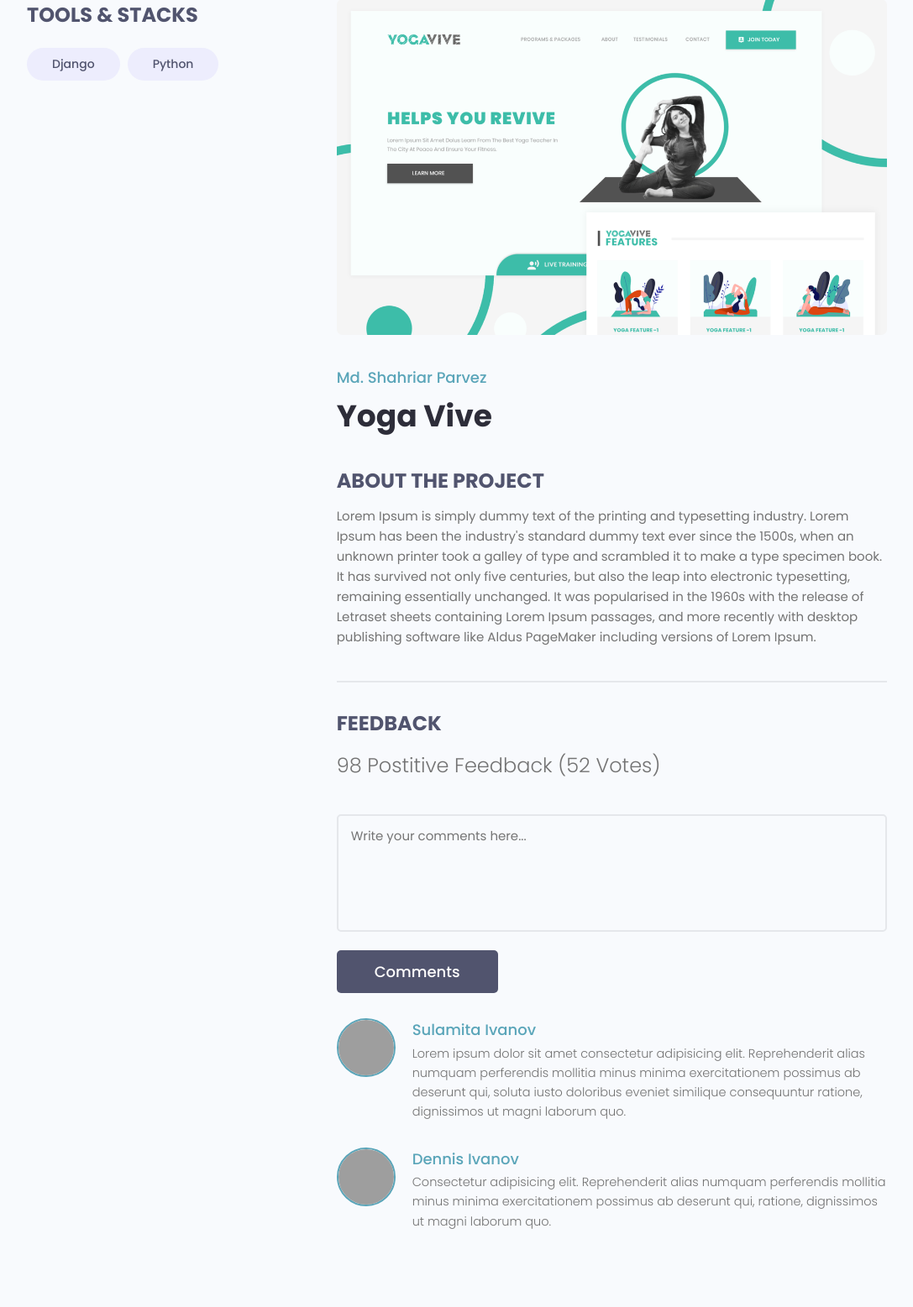
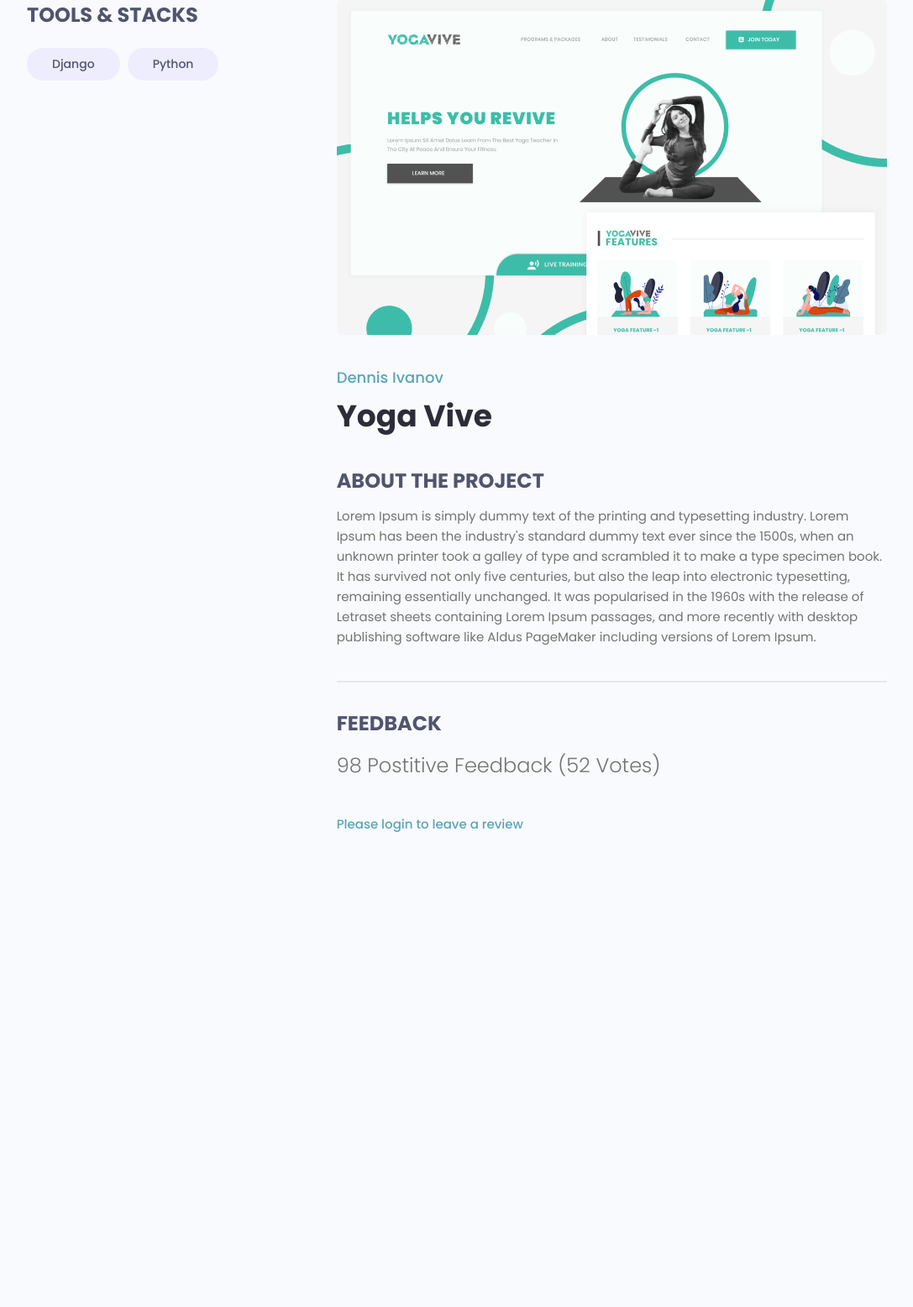
Before and after one commit to matheeshaw25/DevSearch, a Django app: page /projects/project/2ecce86c-1d04-4db3-9c70-a4e424ffa647/ in a window 1280 px wide. Shown: the part 108-1665 px from the top of the page at 84% size, without its empty margins (96-1183 px from the left). After the commit the page ends 1099 px from the top, so only its background shows below. Run offline with Django 5.2, Linux system fonts and the light colour scheme; data comes from the database, SQL or seed files in the repository; both versions use the stored data as it was after the commit; some libraries are stand-ins or nearby versions; grey boxes are pictures that could not be loaded.

Commit message:
Added Reviews Functionality

```diff
--- a/projects/forms.py
+++ b/projects/forms.py
@@ -1,6 +1,6 @@
-from django.forms import ModelForm
+from django.forms import ModelForm, widgets
 from django import forms
-from .models import Project
+from .models import Project , Review
 
 class ProjectForm(ModelForm):
     class Meta:
@@ -17,3 +17,20 @@ class ProjectForm(ModelForm):
                  field.widget.attrs.update({'class':'input'}) #setting an input class in the form
 
             # self.fields['title'].widget.attrs.update({'class':'input', 'placeholder':'Add Title'})
+
+
+class ReviewForm(ModelForm):
+    class Meta:
+        model = Review
+        fields = ['value','body']
+        labels = {
+               'value' : 'Place your vote',
+               'body' : 'Add a comment with your vote'
+        }
+
+
+    def __init__(self,*args,**kwargs):
+            super(ReviewForm,self).__init__(*args,**kwargs)
+
+            for name, field in self.fields.items():
+                field.widget.attrs.update({'class':'input'}) #setting an input class in the form
--- a/projects/models.py
+++ b/projects/models.py
@@ -5,7 +5,7 @@ from users.models import Profile
 # Create your models here.
 
 class Project(models.Model):
-    owner = models.ForeignKey(Profile, null=True, blank=True, on_delete=models.SET_NULL)
+    owner = models.ForeignKey(Profile, null=True, blank=True, on_delete=models.SET_NULL) # one to many
     title = models.CharField(max_length=200)
     description = models.TextField(null=True, blank = True)
     featured_image = models.ImageField(null=True, blank=True, default="default.jpg") # profile picture and default image , also pip install pillow
@@ -21,7 +21,25 @@ class Project(models.Model):
         return self.title
 
     class Meta:
-        ordering = ['created']
+        ordering = ['-vote_ratio','-vote_total', 'title'] #high ratio and high total will be sorted first
+
+    @property
+    def reviewers(self): #people who have reviewed for a project
+        queryset = self.review_set.all().values_list('owner__id', flat = True)
+        return queryset
+
+
+    @property
+    def getVoteCount(self): #calculating the vote total and vote ratio
+        reviews = self.review_set.all()
+        upVotes = reviews.filter(value='up').count()
+        totalVotes = reviews.count()
+
+        ratio = (upVotes/totalVotes)*100
+        self.vote_total = totalVotes
+        self.vote_ratio = ratio
+
+        self.save()
 
 
 class Review(models.Model):
@@ -29,12 +47,15 @@ class Review(models.Model):
         ('up','Up Vote'),
         ('down','Down Vote'),
     )
-    #owner =
+    owner = models.ForeignKey(Profile, on_delete=models.CASCADE, null=True)
     project = models.ForeignKey(Project, on_delete=models.CASCADE) #cascade removes all the reviews if project is deletedw
     body = models.TextField(null=True, blank = True)
     value = models.CharField(max_length=200,choices=VOTE_TYPE)
     created = models.DateTimeField(auto_now_add=True)
     id = models.UUIDField(default=uuid.uuid4, unique=True, primary_key=True, editable=False)
+
+    class Meta:
+        unique_together = [['owner','project']] #one owner can give one review
 
     def __str__(self) :
         return self.value
--- a/projects/templates/projects/single-project.html
+++ b/projects/templates/projects/single-project.html
@@ -36,7 +36,7 @@
         </div>
         <div class="column column--2of3">
           <img class="singleProject__preview" src="{{project.featured_image.url}}" alt="portfolio thumbnail" />
-          <a href="profile.html" class="singleProject__developer">Md. Shahriar Parvez</a>
+          <a href="profile.html" class="singleProject__developer">{{project.owner.name}}</a>
           <h2 class="singleProject__title">{{project.title}}</h2>
           <h3 class="singleProject__subtitle">About the Project</h3>
           <div class="singleProject__info">
@@ -49,43 +49,46 @@
               {{project.vote_ratio}} Postitive Feedback ({{project.vote_total}} Vote{{project.vote_total|pluralize:"s"}})
             </h5>
 
-            <form class="form" action="#" method="POST">
-              <!-- Textarea -->
+            {% if request.user.profile.id in project.reviewers %}
+              <p>You have already submitted your review for this project</p>
+
+            {% elif request.user.profile == project.owner %}
+              <p>You cannot review your own work</p>
+
+            {% elif request.user.is_authenticated %}
+            <form class="form" action="{% url 'project' project.id %}" method="POST">
+              {% csrf_token %}
+              {% for field in form %}
               <div class="form__field">
-                <label for="formInput#textarea">Comments: </label>
-                <textarea class="input input--textarea" name="message" id="formInput#textarea"
-                  placeholder="Write your comments here..."></textarea>
+                <label for="formInput#textarea">{{field.label}}</label>
+                {{field}}
               </div>
-              <input class="btn btn--sub btn--lg" type="submit" value="Comments" />
+              {% endfor %}
+              <input class="btn btn--sub btn--lg" type="submit" value="Add Review" />
             </form>
+            {% else %}
+              <a href="{% url 'login' %}?next={{request.path}}">Please login to leave a review</a>
+            {% endif %}
+
             <div class="commentList">
+              {% for review in project.review_set.all %}
+              {% if review.body %}
               <div class="comment">
-                <a href="profile.html">
+                <a href="{% url 'user-profile' review.owner.id %}">
                   <img class="avatar avatar--md"
-                    src="https://pbs.twimg.com/profile_images/1335382240931368961/b3wSZKj4_400x400.jpg" alt="user" />
+                    src="{{review.owner.profile_image.url}}" alt="user" />
                 </a>
+
                 <div class="comment__details">
-                  <a href="profile.html" class="comment__author">Sulamita Ivanov</a>
-                  <p class="comment__info">
-                    Lorem ipsum dolor sit amet consectetur adipisicing elit. Reprehenderit alias numquam perferendis
-                    mollitia minus minima exercitationem possimus ab deserunt qui, soluta iusto doloribus eveniet
-                    similique consequuntur ratione, dignissimos ut magni laborum quo.
-                  </p>
+                  <a href="{% url 'user-profile' review.owner.id %}" class="comment__author">{{review.owner.name}}</a>
+                  <p class="comment__info">{{review.body|linebreaksbr}}</p>
                 </div>
               </div>
-              <div class="comment">
-                <a href="profile.html">
-                  <img class="avatar avatar--md" src="https://avatars.githubusercontent.com/u/33843378" alt="user" />
-                </a>
-                <div class="comment__details">
-                  <a href="profile.html" class="comment__author">Dennis Ivanov</a>
-                  <p class="comment__info">
-                    Consectetur adipisicing elit. Reprehenderit alias numquam perferendis mollitia minus minima
-                    exercitationem possimus ab deserunt qui, ratione, dignissimos ut magni laborum quo.
-                  </p>
-                </div>
-              </div>
+              {% endif %}
+              {% endfor %}
+
             </div>
+
           </div>
         </div>
       </div>
--- a/projects/views.py
+++ b/projects/views.py
@@ -1,8 +1,9 @@
 from django.shortcuts import render , redirect
 from django.http import HttpResponse
 from django.contrib.auth.decorators import login_required
+from django.contrib import messages
 from .models import Project , Tag
-from .forms import ProjectForm
+from .forms import ProjectForm, ReviewForm
 from .utils import searchProjects , paginateProjects
 
 
@@ -15,8 +16,23 @@ def projects(request):
 
 def project(request,pk):
     projectObj = Project.objects.get(id=pk)
-    # tags = projectObj.tags.all()
-    return render(request,'projects/single-project.html',{'project':projectObj})
+    form = ReviewForm()
+
+    if request.method == 'POST':
+        form = ReviewForm(request.POST)
+        review = form.save(commit=False)
+        review.project =  projectObj
+        review.owner = request.user.profile
+        review.save()
+
+        projectObj.getVoteCount
+
+        #update project vote count
+        messages.success(request, 'Your review was successfully submitted!')
+        return redirect('project', pk= projectObj.id)
+
+    context = {'project':projectObj,'form':form}
+    return render(request,'projects/single-project.html',context)
 
 @login_required(login_url="login") #decorator to prevent this  page access without authentication
 def createProject(request):
--- a/users/templates/users/login_register.html
+++ b/users/templates/users/login_register.html
@@ -67,7 +67,7 @@
         <p>Hello Developer, Welcome Back!</p>
       </div>
 
-      <form action = "{% url 'login' %}" method="POST" class="form auth__form">
+      <form action = "" method="POST" class="form auth__form">
         {% csrf_token %}
         <!-- Input:Username -->
         <div class="form__field">
--- a/users/views.py
+++ b/users/views.py
@@ -19,7 +19,7 @@ def loginUser(request):
 
 
     if request.method == 'POST':
-        username = request.POST['username']
+        username = request.POST['username'].lower()
         password = request.POST['password']
 
         try:
@@ -31,7 +31,7 @@ def loginUser(request):
 
         if user is not None:
             login(request, user) # login function creates a session for the user in the DB and gets that session and adds it to browser cookies
-            return redirect('profiles')
+            return redirect(request.GET['next']if 'next' in request.GET else 'account')
         else:
             messages.error(request,'Username OR Password is incorrect')
 
```
Also changed, not shown: db.sqlite3, projects/migrations/0005_alter_project_options_review_owner_and_more.py (added).
